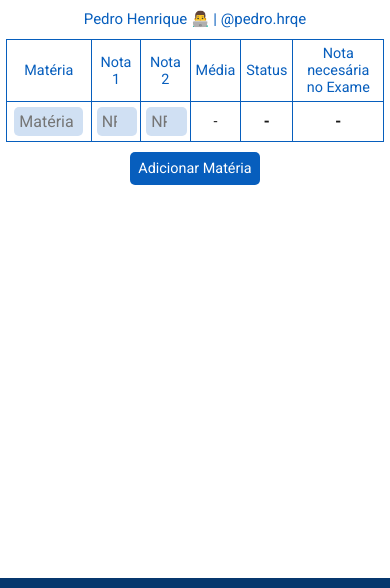
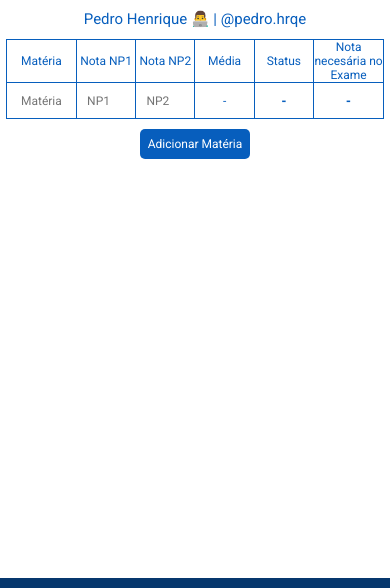
Before and after one commit to pedrohrqe/Calculadora_de_notas_UNIP, a plain HTML site: page index.html in a window 390 px wide. Both pictures are taken after a click on the button "Adicionar Matéria". Shown: the part 151-739 px from the top of the page. Drawn offline with Linux system fonts and the light colour scheme.

Commit message:
Atualização de código
Atualização de design, maior compatibilidade com mobile

```diff
--- a/index.html
+++ b/index.html
@@ -27,8 +27,8 @@
         <table id="table">
             <tr>
                 <th>Matéria</th>
-                <th>Nota 1</th>
-                <th>Nota 2</th>
+                <th>Nota NP1</th>
+                <th>Nota NP2</th>
                 <th>Média</th>
                 <th>Status</th>
                 <th>Nota necesária no Exame</th>
--- a/style.css
+++ b/style.css
@@ -106,11 +106,13 @@ table {
 
 th,
 td {
+    border: 1px solid var(--color-primary);
+    color: var(--color-primary);
+    align-items: center;
+    height: 35px;
     text-align: center;
-    border: 1px solid var(--color-primary);
-    color: var(--color-background);
-    padding: 5px;
-    align-items: center;
+    min-width: 14vw;
+    max-width: 16.6vw;
 }
 
 tr td:nth-child(5) {
@@ -119,20 +121,6 @@ tr td:nth-child(5) {
 
 tr td:nth-child(6) {
     font-weight: 900;
-}
-
-th {
-    font-size: 1.125rem;
-    color: var(--color-primary);
-}
-
-tr {
-    font-size: 0.9375rem;
-    color: var(--color-background);
-}
-
-tr:hover {
-    background-color: var(--color-primary-light);
 }
 
 .add__button {
@@ -155,17 +143,18 @@ tr:hover {
 
 input {
     color: var(--color-background);
-    width: 90%;
-    padding: 5px;
-    background-color: var(--color-primary-light);
-    border-radius: 5px;
-    border: 3px solid transparent;
+    width: 100%;
+    height: 100%;
     font-size: 1rem;
     transition: 300ms;
+    text-align: center;
+    border: none;
+    border-radius: 0px;
 }
 
 input:hover, input:focus {
     outline: none;
+    background-color: var(--color-primary-light);
     border-color: var(--color-primary);
     transition: 300ms;
 }
@@ -255,17 +244,15 @@ input:hover, input:focus {
 
     th,
     td {
-        font-size: 0.9rem;
+        font-size: 0.75rem;
     }
 
     input {
-        margin: 0px;
-        padding: 2px;
-        width: 80%;
+        font-size: 0.75rem;
     }
 
     .add__button {
-        font-size: 0.9rem;
+        font-size: 0.75rem;
         padding: 8px;
     }
 
```
